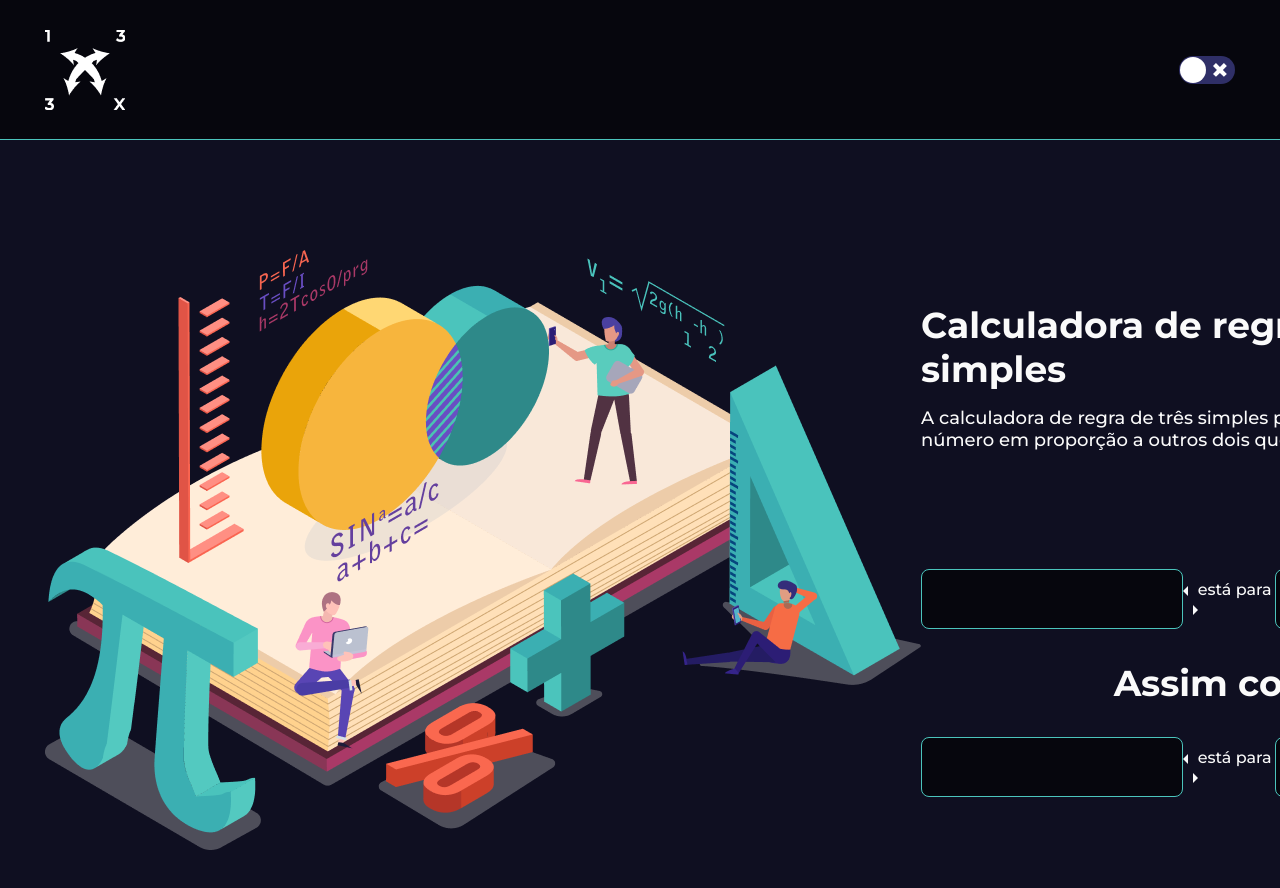
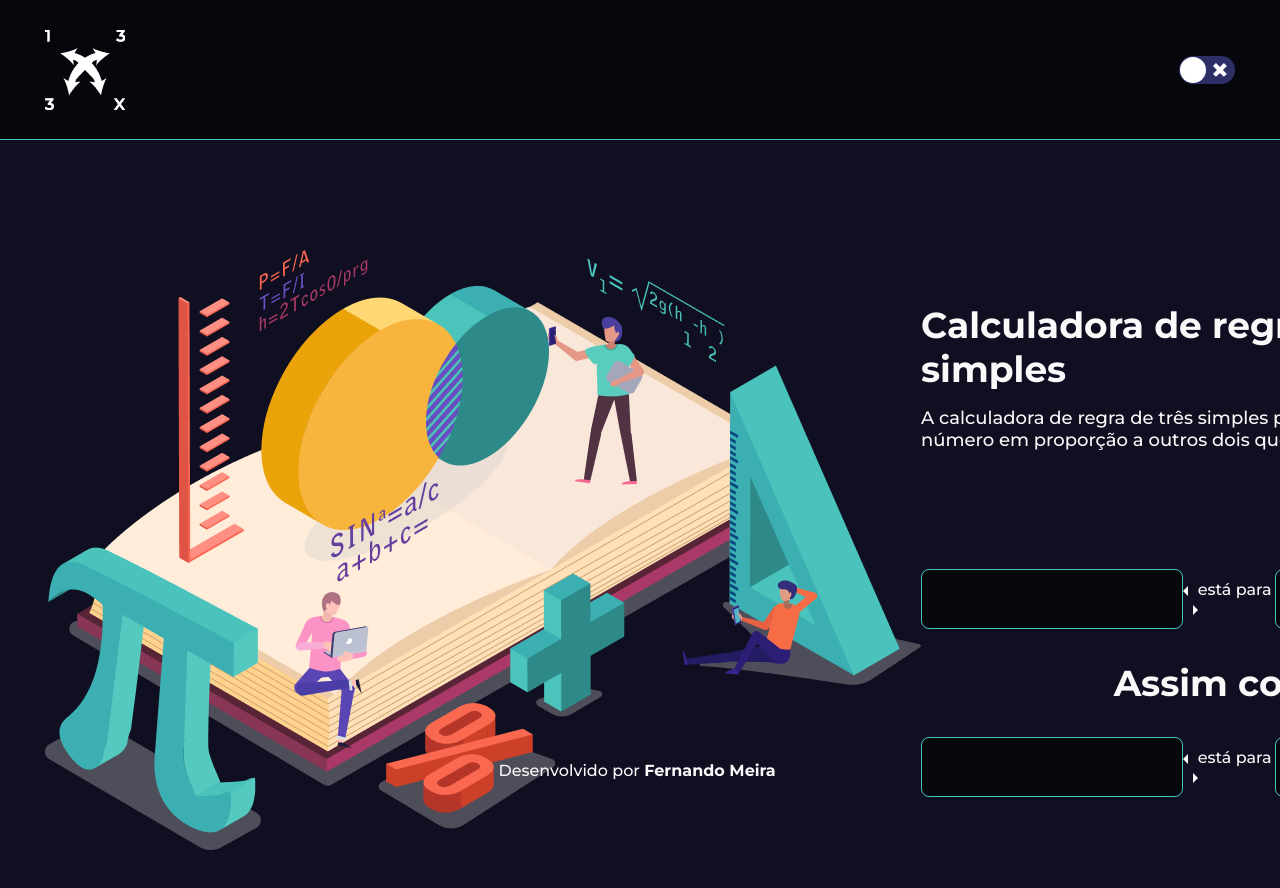
Before and after one commit to fernando-meira/regraDeTresSimpes, a React (Create React App) app: page / in a window 1280 px wide. Shown: the top 888 px of the page. Built offline with nearby package versions, Linux system fonts and the light colour scheme.

Commit message:
feat: 🎸 Footer component created

```diff
--- a/package.json
+++ b/package.json
@@ -17,7 +17,8 @@
     "react-scripts": "3.4.3",
     "react-switch": "^5.0.1",
     "styled-components": "^5.2.0",
-    "styled-media-query": "^2.1.2"
+    "styled-media-query": "^2.1.2",
+    "typewriter-effect": "^2.13.1"
   },
   "scripts": {
     "start": "react-scripts start",
--- /dev/null
+++ b/src/components/Footer/index.jsx
@@ -0,0 +1,24 @@
+import React from 'react';
+import Typewriter from 'typewriter-effect';
+
+import { Container } from './styles';
+
+function Footer() {
+  return (
+    <Container>
+      <Typewriter
+        options={{
+          strings: [
+            'Desenvolvido por <a href="http://fernando-meira.netlify.app">Fernando Meira</a>',
+            'Github: <a href="https://github.com/fernando-meira">/fernando-meira</a>',
+            'Linkedin: <a href="https://www.linkedin.com/in/lassofend/">/lassofend</a>',
+          ],
+          autoStart: true,
+          loop: false,
+        }}
+      />
+    </Container>
+  );
+}
+
+export default Footer;
--- /dev/null
+++ b/src/components/Footer/styles.js
@@ -0,0 +1,25 @@
+import styled from 'styled-components';
+
+export const Container = styled.footer`
+  position: fixed;
+  bottom: 0;
+
+  width: 100%;
+  height: 60px;
+
+  display: flex;
+  align-items: center;
+  justify-content: center;
+
+  .Typewriter__wrapper {
+    a {
+      font-weight: 700;
+      text-decoration: none;
+      color: ${props => props.theme.colors.text};
+    }
+  }
+
+  .Typewriter__cursor {
+    color: ${props => props.theme.colors.primary};
+  }
+`;
--- a/src/components/index.js
+++ b/src/components/index.js
@@ -1,3 +1,4 @@
 import Header from './Header';
+import Footer from './Footer';
 
-export { Header };
+export { Header, Footer };
--- a/src/pages/Main/index.jsx
+++ b/src/pages/Main/index.jsx
@@ -1,6 +1,6 @@
 import React from 'react';
 
-import { Header } from '../../components';
+import { Header, Footer } from '../../components';
 
 import mathImage from '../../styles/assets/images/math.png';
 
@@ -41,6 +41,8 @@ function Main({ toggleTheme }) {
           </div>
         </div>
       </section>
+
+      <Footer />
     </Container>
   );
 }
--- a/src/pages/Main/styles.js
+++ b/src/pages/Main/styles.js
@@ -20,6 +20,15 @@ export const Container = styled.main`
       align-items: center;
       flex-direction: column;
       justify-content: center;
+
+      .Typewriter {
+        margin: 16px 0 118px;
+
+        font-size: 18px;
+        font-weight: 500;
+        font-family: 'Montserrat', sans-serif;
+        color: ${props => props.theme.colors.text};
+      }
 
       h1 {
         font-size: 36px;
```
Also changed, not shown: 1 other file (tests, documents, lock files or other folders).
